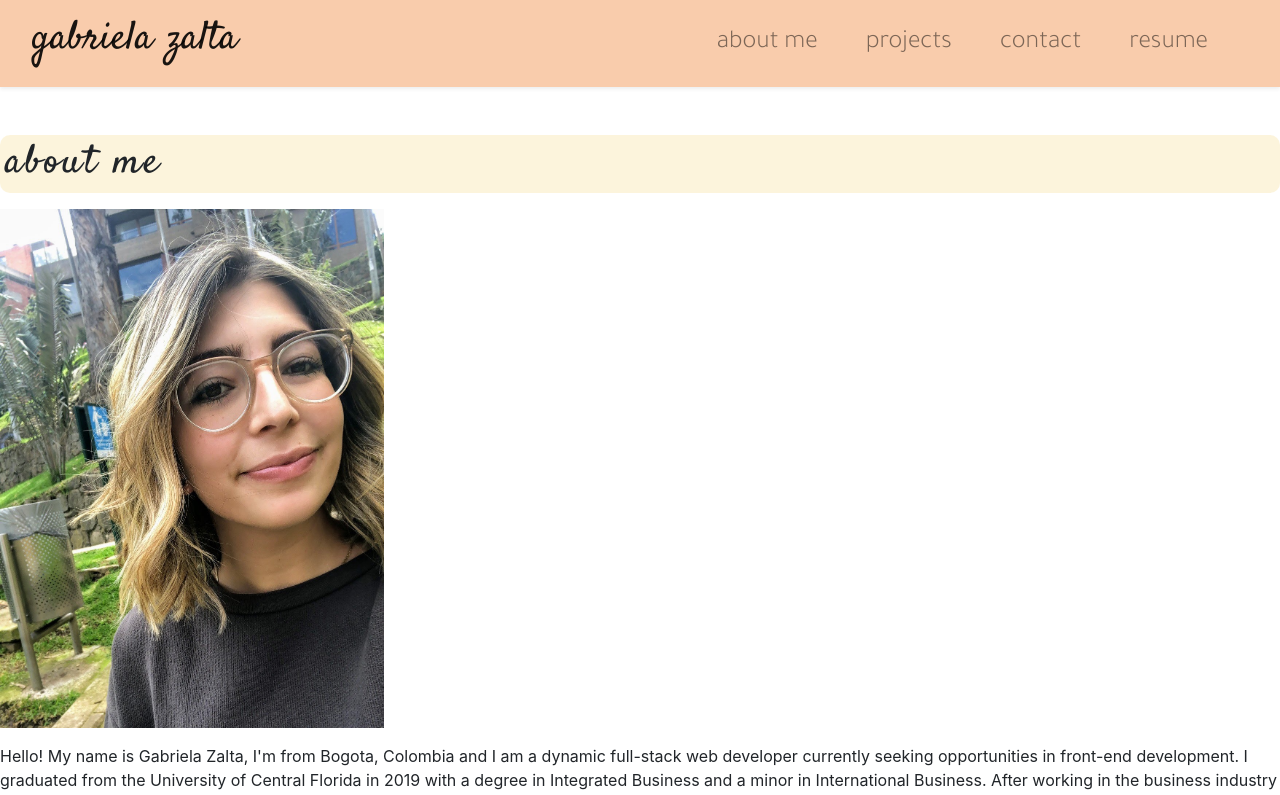
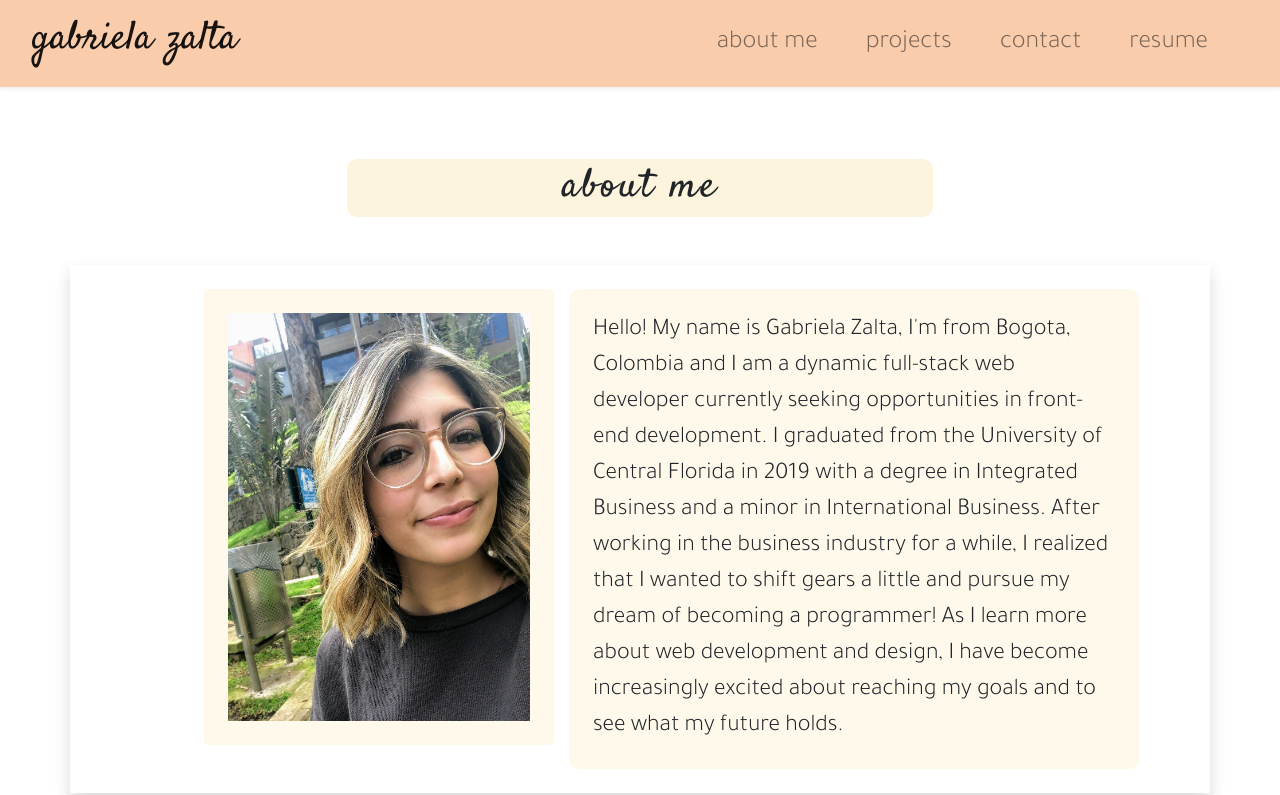
Before and after one commit to gabrielazalta/portfolio-react, a React (Create React App) app: page / in a window 1280 px wide. Shown: the top 795 px of the page. Built offline with nearby package versions, Linux system fonts and the light colour scheme.

Commit message:
about me section complete

```diff
--- a/src/components/About/index.js
+++ b/src/components/About/index.js
@@ -2,16 +2,32 @@ import React from 'react'
 import profile from "../../assets/images/profile.jpg";
 
 function About() {
+  return (
+    <section>
+    <div className="row m-4 pt-5">
+      <div className="col-3"></div>
+      <div className="col-6 text-center mb-3">
+          <h1 className="sub-title">about me</h1>
+      </div>
+      <div className="col-3"></div>
+    </div>
 
-  return (
-    <section className="my-5" >
-      <h1 className= "sub-title">about me</h1>
-      <img src={profile} className="my-2" style={{ width: "30%" }} alt="cover" />
-      <div className="my-2">
-        <p>
-        Hello! My name is Gabriela Zalta, I'm from Bogota, Colombia and I am a dynamic full-stack web developer currently seeking opportunities in front-end development.  I graduated from the University of Central Florida in 2019 with a degree in Integrated Business and a minor in International Business. After working in the business industry for a while, I realized that I wanted to shift gears a little and pursue my dream of becoming a programmer! As I learn more about web development and design, I have become increasingly excited about reaching my goals and to see what my future holds.
-      </p>
+    <div className="container shadow">
+      <div className="row">
+        <div className="col-1"></div>
+        <div className="col-4">
+            <img src={profile} className="img-fluid rounded m-4 p-4" style={{ width: "100%" }} alt="cover" />
+        </div>
+        <div class="col-6">
+          <div class="row">
+            <p className="m-4 p-4 col-12 intro-text">
+              Hello! My name is Gabriela Zalta, I'm from Bogota, Colombia and I am a dynamic full-stack web developer currently seeking opportunities in front-end development.  I graduated from the University of Central Florida in 2019 with a degree in Integrated Business and a minor in International Business. After working in the business industry for a while, I realized that I wanted to shift gears a little and pursue my dream of becoming a programmer! As I learn more about web development and design, I have become increasingly excited about reaching my goals and to see what my future holds.
+            </p>
+          </div>
+        </div>
+        <div className="col-1"></div>
       </div>
+    </div>
     </section>
   )
 }
```
